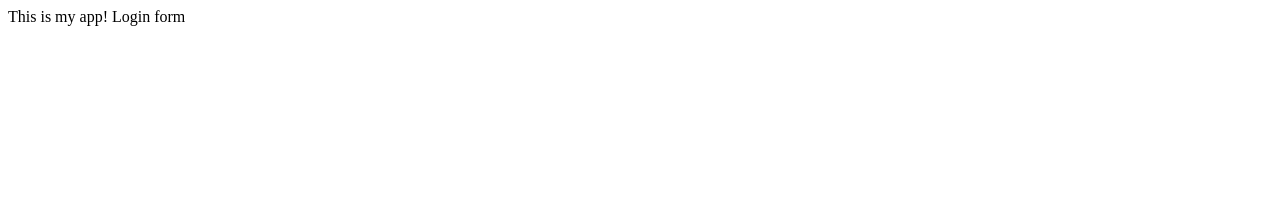
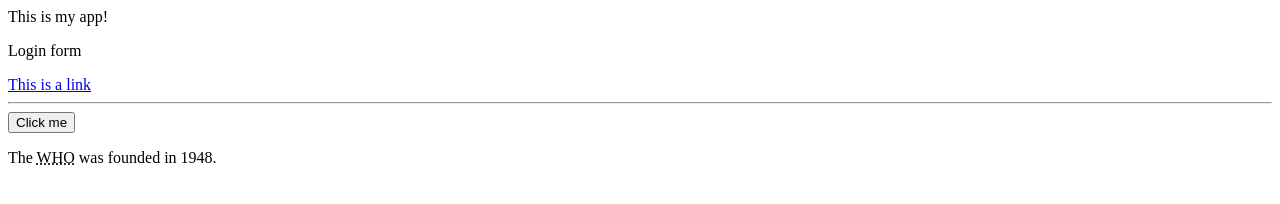
Before and after one commit to RShaw111/myappsampling, a plain HTML site: page index.html in a window 1280 px wide. Drawn offline with Linux system fonts and the light colour scheme.

Commit message:
New index file

```diff
--- a/index.html
+++ b/index.html
@@ -2,8 +2,12 @@
 	<head>
 	<title>My App</title>
 	</head>
+
 	<body>
 	This is my app!
-	Login form
-	</body>
+	<p> Login form </p>
+	<a href="https://www.w3schools.com">This is a link</a>
+	<hr>
+	<button>Click me</button>
+	<p>The <abbr title="World Health Organization">WHO</abbr> was founded in 1948.</p>
 </html>
```
